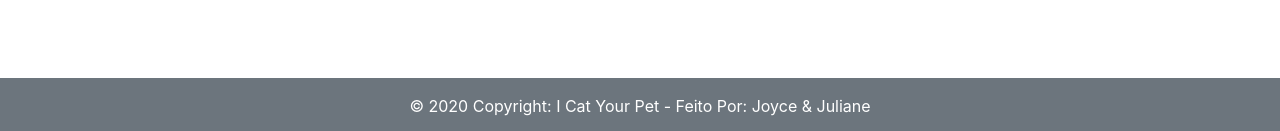
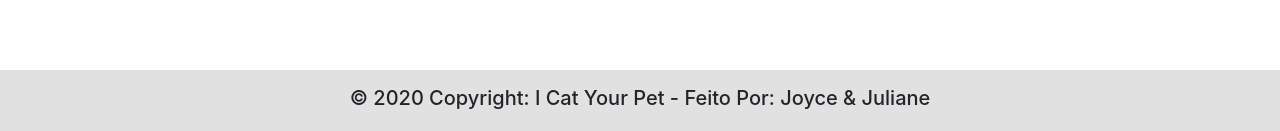
Before and after one commit to juliane-arruda/Final-Project-Full-Stack-IronHack-Front-End, a React (Create React App) app: page /pets/1 in a window 1280 px wide. Shown: the part 666-797 px from the top of the page. Built offline with nearby package versions, Linux system fonts and the light colour scheme; no server answers; a web font is replaced by a local one; what react-google-maps would draw is missing.

Commit message:
add color

```diff
--- /dev/null
+++ b/src/components/footer.css
@@ -0,0 +1,3 @@
+.color {
+  background: #E1E1E1;
+}
--- a/src/components/footer.jsx
+++ b/src/components/footer.jsx
@@ -1,11 +1,15 @@
 import React from 'react';
+import "./footer.css"
 
 const Footer = () => (
-<footer className='footer mt-auto py-3 bg-secondary text-white'>
-  <div className="footer-copyright text-center">© 2020 Copyright: I Cat Your Pet - Feito Por: Joyce & Juliane
-  </div>
+  <footer className='footer mt-auto py-3 color'>
+    <div className="footer-copyright text-center">
+      <h5>
+        © 2020 Copyright: I Cat Your Pet - Feito Por: Joyce & Juliane
+      </h5>
+    </div>
 
-</footer>
+  </footer>
 )
 
 export default Footer;
```
